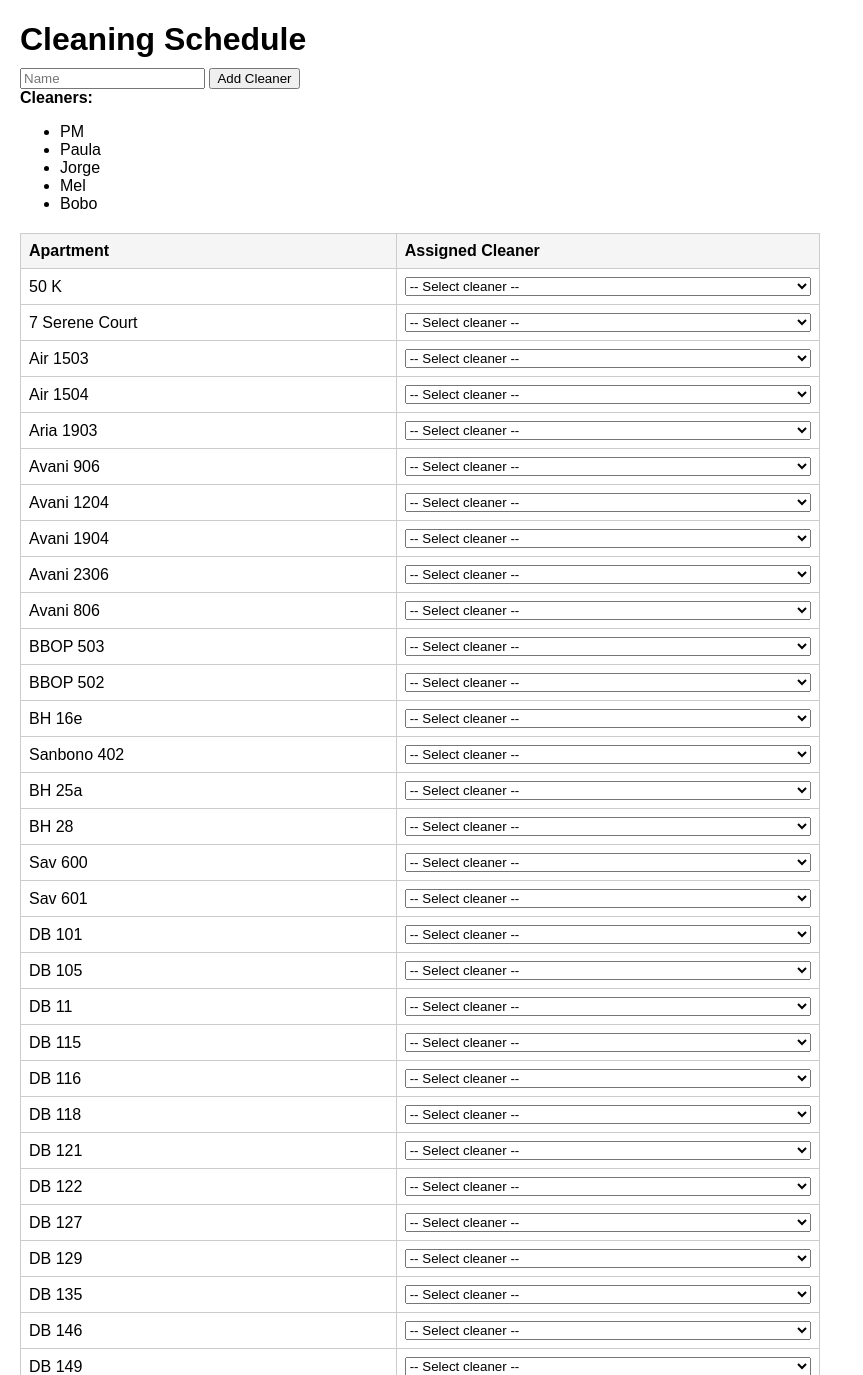
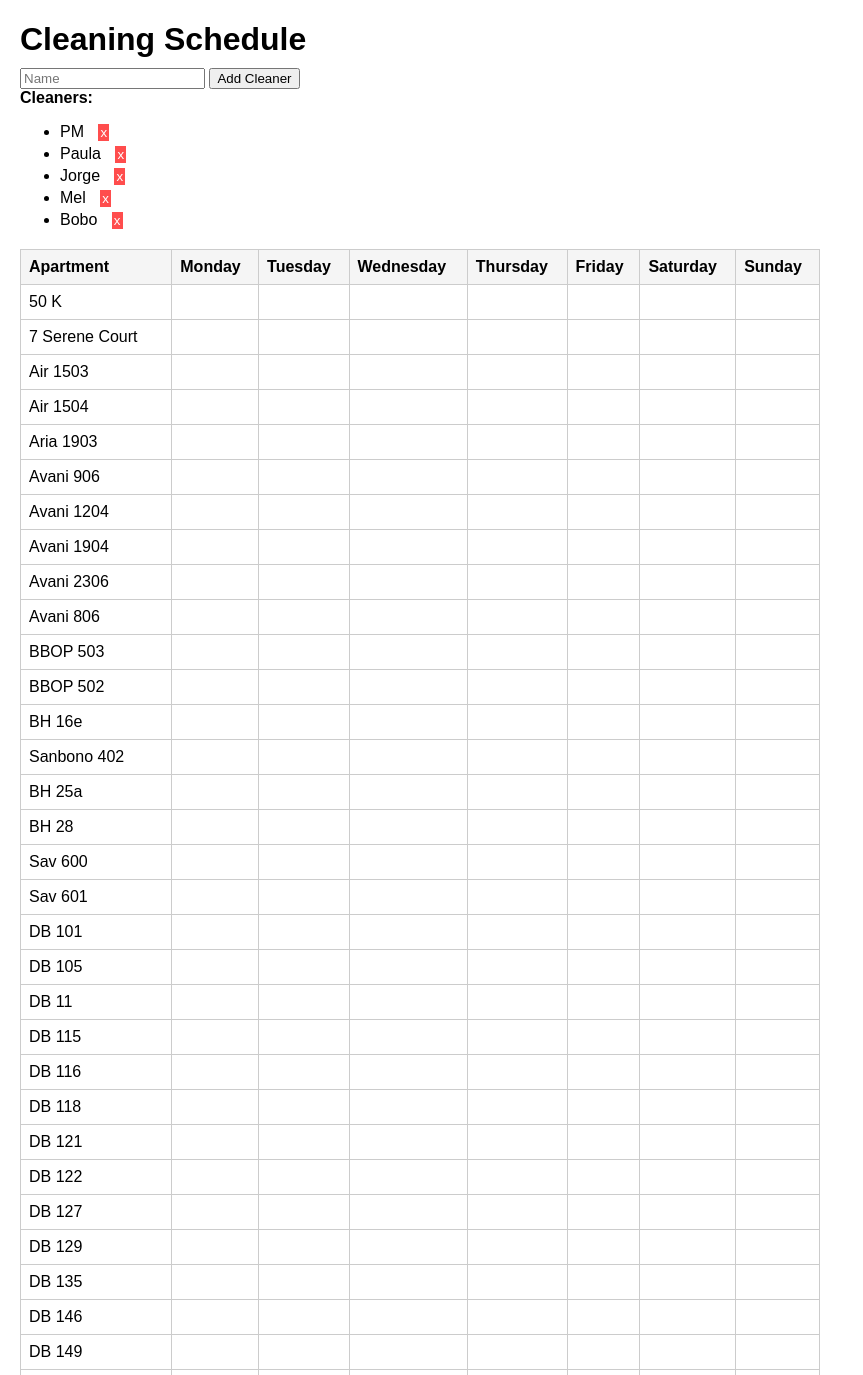
Before and after one commit to kennethHeminger/cleaningSchedule, a FastAPI app: page /schedule in a window 1280 px wide. Shown: the top 1375 px of the page, without its empty margins (0-863 px from the left). Run offline with FastAPI, Linux system fonts and the light colour scheme.

Commit message:
DOM added with click events.
Next: Prevent delete from deleting all data in table and have a clear button for clean assignments

```diff
--- a/main.py
+++ b/main.py
@@ -8,13 +8,9 @@ app.mount("/static", StaticFiles(directory="static"), name="static")
 templates = Jinja2Templates(directory="templates")
 
 cleaners_data = ["PM", "Paula", "Jorge", "Mel", "Bobo"]
-
-
-
 # Get/Create the list of cleaners and units to display on the schedule page
 @app.get("/schedule", response_class=HTMLResponse)
 async def read_root(request: Request):
-
 
     units = ["50 K", "7 Serene Court", "Air 1503", "Air 1504", "Aria 1903", "Avani 906", "Avani 1204",
         "Avani 1904", "Avani 2306", "Avani 806", "BBOP 503", "BBOP 502", "BH 16e","Sanbono 402", "BH 25a", "BH 28",
--- a/static/styles.css
+++ b/static/styles.css
@@ -1,3 +1,57 @@
+.delete-button {
+       background-color: #ff4d4d;
+        color: white;
+        border: none;
+       padding: 1px 2px;
+        cursor: pointer;
+    }
+
+.cleaner-item {
+    margin-bottom: 4px;
+    }
+
+.cleaner-name {
+    display: inline-block;
+            margin-right: 10px;
+    }
+
+.delete-cleaner-form {
+    display: inline-block;
+    }
+
+
+.delete-button:hover {
+    background-color: #ff1a1a;
+    }
+
+.day-cell {
+    cursor: pointer;
+    text-align: center;
+    min-width: 30px;
+}
+
+.day-cell:hover {
+    background-color: #F3F4F6;
+}
+
+.day-cell.needs-cleaning {
+    background-color: #ffe4b5;
+}
+
+.day-cell.assigned{
+    background-color: #d4edda;
+}
+
+.popup {
+    border: 1px solid #ccc;
+    padding: 10px;
+    background: #fff;
+    position: fixed;
+    top: 20px;
+    right: 20px;
+}
+
+
 body {
             font-family: Arial, sans-serif;
             margin: 20px;
--- a/templates/schedule.html
+++ b/templates/schedule.html
@@ -3,7 +3,10 @@
 <head>
     <meta charset="UTF-8">
     <title>Cleaning Schedule</title>
+
     <link rel="stylesheet" href="/static/styles.css">
+    <script src="/static/app.js"></script>
+
 </head>
 <body>
     <h1>Cleaning Schedule</h1>
@@ -17,7 +20,17 @@
         <strong>Cleaners:</strong>
         <ul>
             {% for cleaner in cleaners %}
-                <li>{{ cleaner }}</li>
+                <li class="cleaner-item">
+                    <span class="cleaner-name">{{ cleaner }}</span>
+                    <form action="/cleaners/delete" method="post"
+                    class="delete-cleaner-form" onsubmit="return confirmDelete('{{ cleaner }}');">
+                        <input type="hidden" name="name" value="{{ cleaner }}">
+                        <button type="submit" class="delete-button"
+                        title="Remove cleaner">
+                        x
+                        </button>
+                    </form>
+                </li>
             {% endfor %}
         </ul>
     </div>
@@ -26,24 +39,46 @@
         <thead>
         <tr>
             <th>Apartment</th>
-            <th>Assigned Cleaner</th>
+            <th>Monday</th>
+            <th>Tuesday</th>
+            <th>Wednesday</th>
+            <th>Thursday</th>
+            <th>Friday</th>
+            <th>Saturday</th>
+            <th>Sunday</th>
         </tr>
         </thead>
         <tbody>
         {% for unit in units %}
             <tr>
                 <td>{{ unit }}</td>
-                <td>
-                    <select name="cleaner_for_{{ loop.index }}">
-                        <option value="">-- Select cleaner --</option>
-                        {% for cleaner in cleaners %}
-                            <option value="{{ cleaner }}">{{ cleaner }}</option>
-                        {% endfor %}
-                    </select>
+                {% for day in ["Monday", "Tuesday", "Wednesday", "Thursday", "Friday", "Saturday", "Sunday"] %}
+                <td class="day-cell" data-unit="{{ unit }}" data-day="{{ day }}">
                 </td>
+                {% endfor %}
             </tr>
         {% endfor %}
         </tbody>
     </table>
+
+    <!-- Pop up for assigning cleans -->
+    <div id="day-action-popup" class = "popup" style ="display: none;">
+        <p id="popup-title"></p>
+
+        <button data-action="needs-cleaning">Checkout Day</button>
+
+        <div>
+            <label for="popup-cleaner-select">Assign Cleaner:</label>
+            <select id="popup-cleaner-select">
+                <option value="">-- Select Cleaner --</option>
+                {% for cleaner in cleaners %}
+                    <option value="{{ cleaner }}">{{ cleaner }}</option>
+                {% endfor %}
+            </select>
+            <button data-action="assign-cleaner">Confirm</button>
+        </div>
+
+        <button data-action="cancel">Cancel</button>
+    </div>
 </body>
 </html>
```
Also changed, not shown: static/app.js (added, +48 -0 lines), 1 other file. Lines whose indentation alone changed are shown as unchanged.
